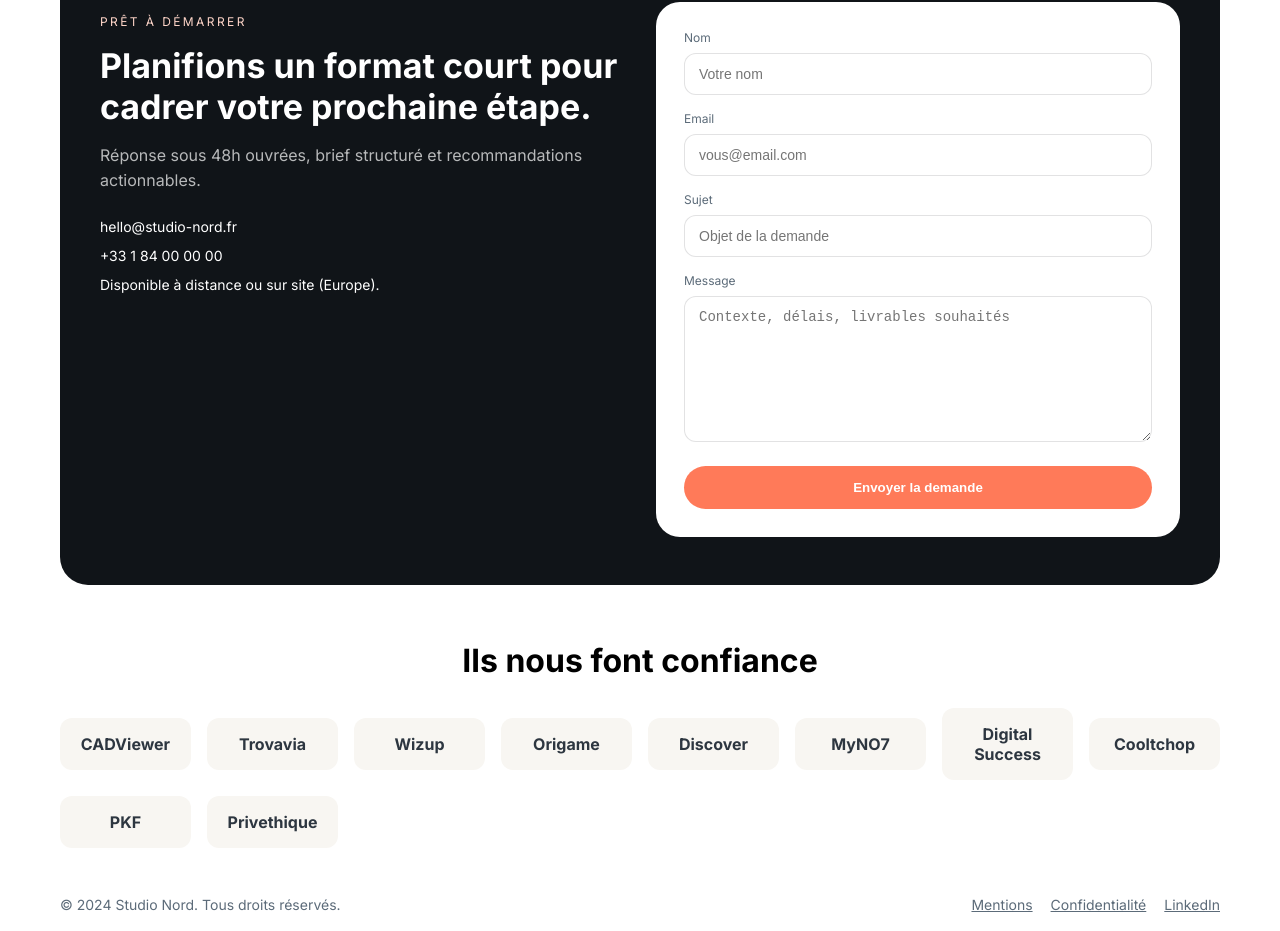
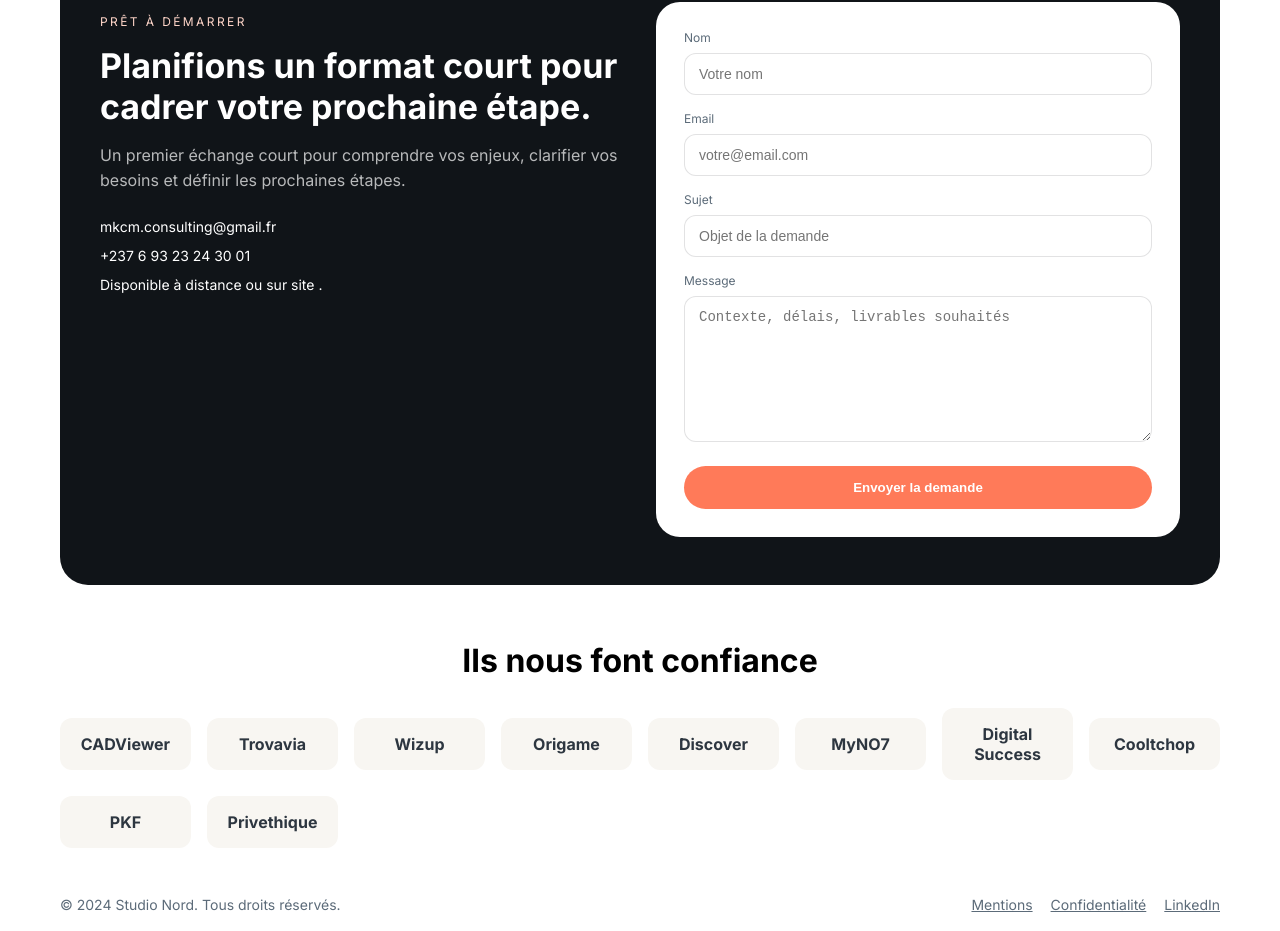
Before and after one commit to YvetteMariee/mkcm-site, a Next.js app: page / in a window 1280 px wide. Shown: the part 4160-5091 px from the top of the page. Built offline with nearby package versions, Linux system fonts and the light colour scheme.

Commit message:
Update contact.tsx

```diff
--- a/src/components/contact.tsx
+++ b/src/components/contact.tsx
@@ -34,12 +34,12 @@ export default function Contact() {
               Planifions un format court pour cadrer votre prochaine étape.
             </h2>
             <p style={{ color: "rgba(255,255,255,0.7)", lineHeight: 1.6 }}>
-              Réponse sous 48h ouvrées, brief structuré et recommandations actionnables.
+              Un premier échange court pour comprendre vos enjeux, clarifier vos besoins et définir les prochaines étapes.
             </p>
             <div style={{ marginTop: 24, display: "grid", gap: 12, fontSize: 14 }}>
-              <div>hello@studio-nord.fr</div>
-              <div>+33 1 84 00 00 00</div>
-              <div>Disponible à distance ou sur site (Europe).</div>
+              <div>mkcm.consulting@gmail.fr</div>
+              <div>+237 6 93 23 24 30 01</div>
+              <div>Disponible à distance ou sur site .</div>
             </div>
           </div>
 
@@ -59,7 +59,7 @@ export default function Contact() {
             </div>
             <div style={{ display: "grid", gap: 8 }}>
               <label style={{ fontSize: 12, color: "#5c6b79" }}>Email</label>
-              <input type="email" placeholder="vous@email.com" style={inputStyle} />
+              <input type="email" placeholder="votre@email.com" style={inputStyle} />
             </div>
             <div style={{ display: "grid", gap: 8 }}>
               <label style={{ fontSize: 12, color: "#5c6b79" }}>Sujet</label>
```
